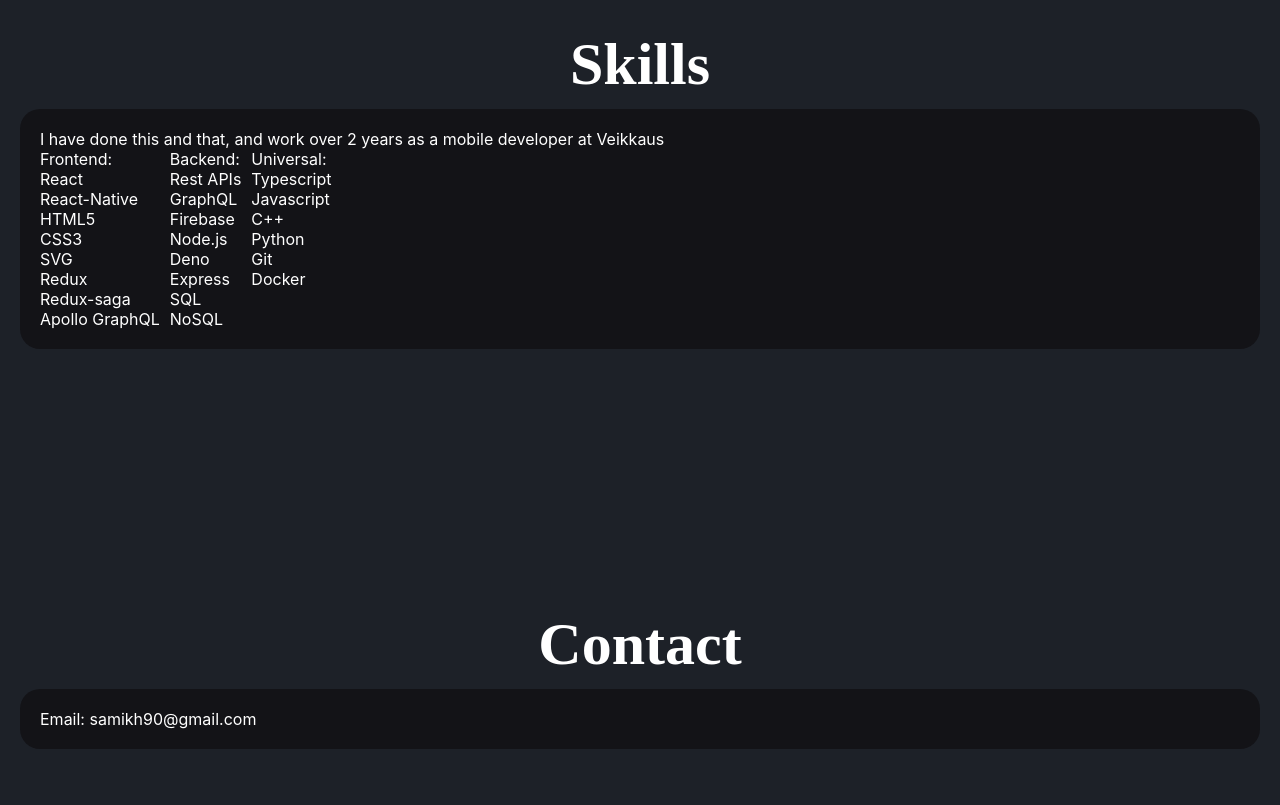
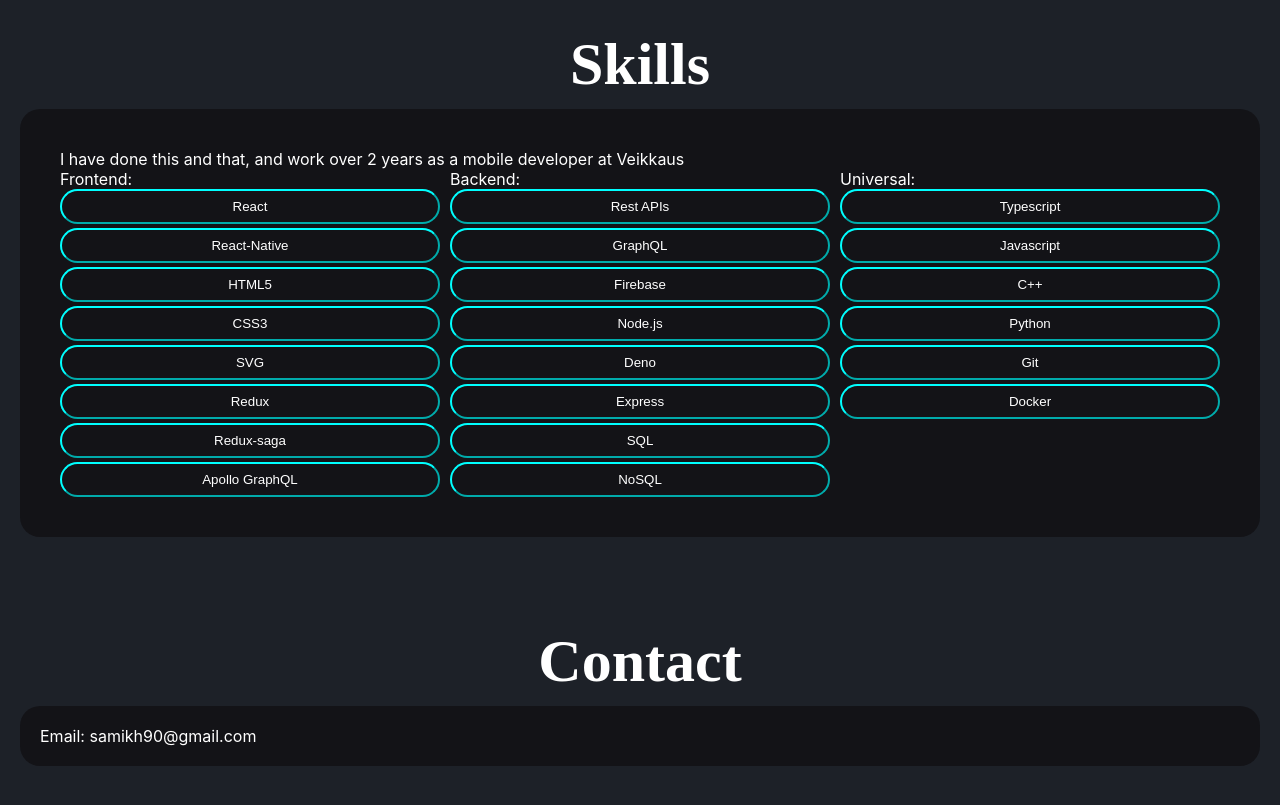
Before and after one commit to SamkHarks/My-page, a React (Create React App) app: page / in a window 1280 px wide. Shown: the part 1220-2025 px from the top of the page. Built offline with nearby package versions, Linux system fonts and the light colour scheme.

Commit message:
update skills component & styles

```diff
--- a/src/components/sections/skills/Skills.module.css
+++ b/src/components/sections/skills/Skills.module.css
@@ -1,4 +1,46 @@
 .container {
     overflow: hidden;
     word-wrap: break-word;
+    display: flex;
+    flex-direction: column;
+    width: 100%;
+    padding: 20px;
 }
+
+.skills_container {
+    display: flex;
+    justify-content: space-between;
+    flex-wrap: wrap;
+    gap: var(--spacing-XS);
+}
+
+.category_container {
+    width: 100%;
+    flex:1
+}
+
+.items_container {
+    display: flex;
+    gap: var(--spacing-XXXS);
+    flex-direction: column;
+    align-items: center;
+}
+
+.button {
+    padding: var(--spacing-XXS);
+    width: 100%;
+    min-width: 100px;
+    justify-content: center;
+    background-color: transparent;
+    color: var(--text-color-primary);
+    display: flex;
+    border-radius: 20px;
+    border-color: var(--color-cyan-secondary);
+    cursor: pointer;
+    transition: all 0.3s ease;
+
+    &:hover {
+        transform: scale(1.05);
+        box-shadow: 0 0 5px var(--color-grey-secondary);
+    }
+}
--- a/src/components/sections/skills/Skills.tsx
+++ b/src/components/sections/skills/Skills.tsx
@@ -16,21 +16,24 @@ const Renderer = (props: DataProps<SkillsResponse> ) => {
     return (
         <div className={styles.container}>
             <p>I have done this and that, and work over 2 years as a mobile developer at Veikkaus</p>
-            <div style={{ columnGap: 10, display: 'flex' }}>
+            <div className={styles.skills_container}>
                 {
                     skills.map((item) => {
                         return (
-                            <div key={item.category}>
-                                <p>{`${item.category}: `}</p>
+                            <div key={item.category} className={styles.category_container}>
+                                <p>{`${item.category}:`}</p>
+                                <div className={styles.items_container}>
                                     {
                                         item.items.map((skill) => {
                                             return (
-                                            <div key={skill}>
+                                                <button className={styles.button} key={skill} onClick={() => console.log('Heello')}>
                                                     <p>{skill}</p>
-                                            </div>
+                                                </button>
                                             );
                                         })
+
                                     }
+                                </div>
                             </div>
                         );
                     })
```
Lines whose indentation alone changed are shown as unchanged.
